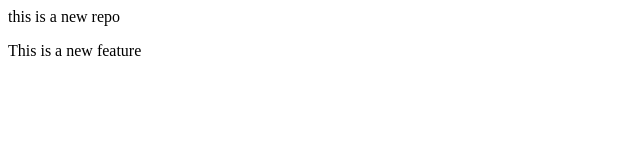
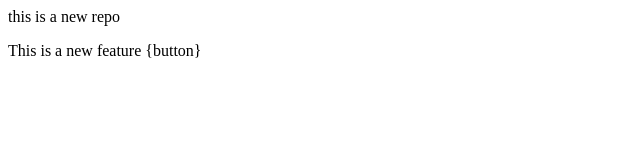
Before and after one commit to Revandalvi/localrepo, a plain HTML site: page index.html in a window 1280 px wide. Shown: the full height of the page, 0-640 px from the left. Drawn offline with Linux system fonts and the light colour scheme.

Commit message:
Add button

```diff
--- a/index.html
+++ b/index.html
@@ -1,2 +1,2 @@
 <p>this is a new repo</p>
-<P>This is a new feature</P>
+<P>This is a new feature {button}</P>
```
